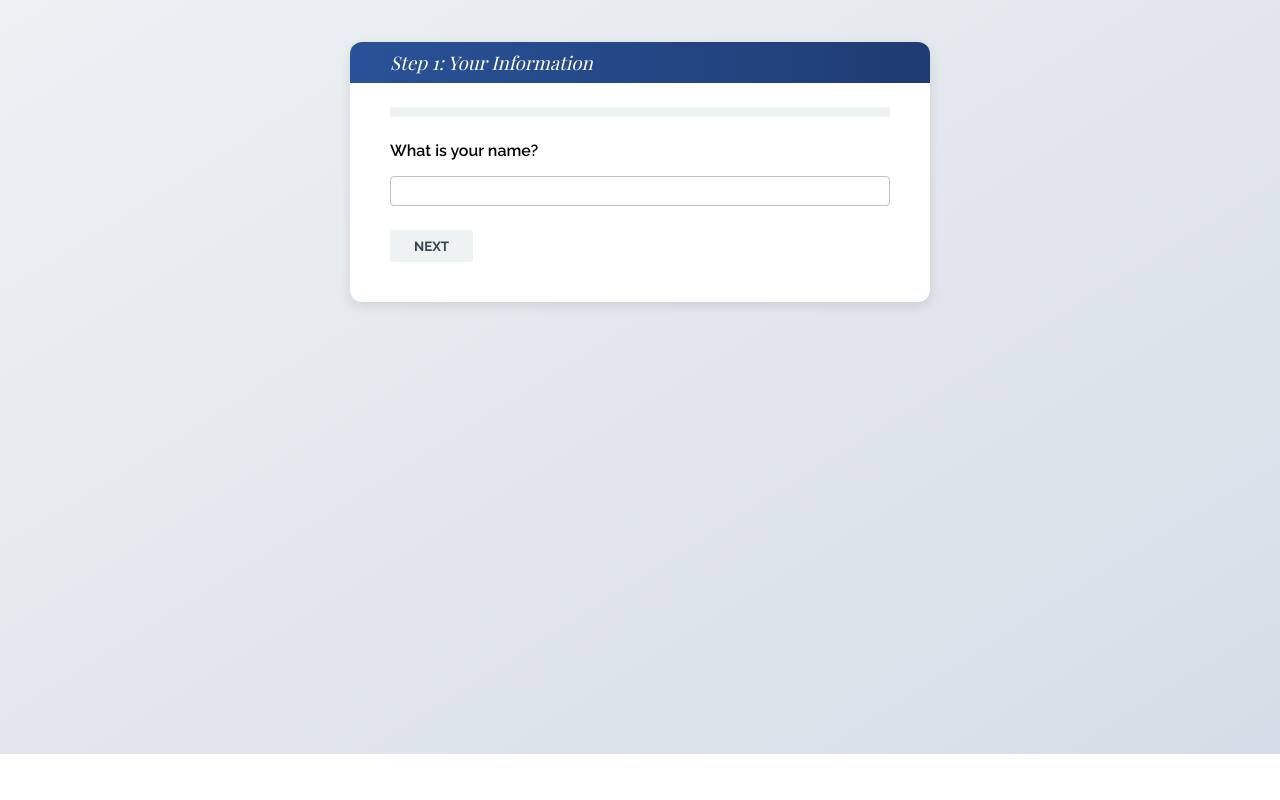
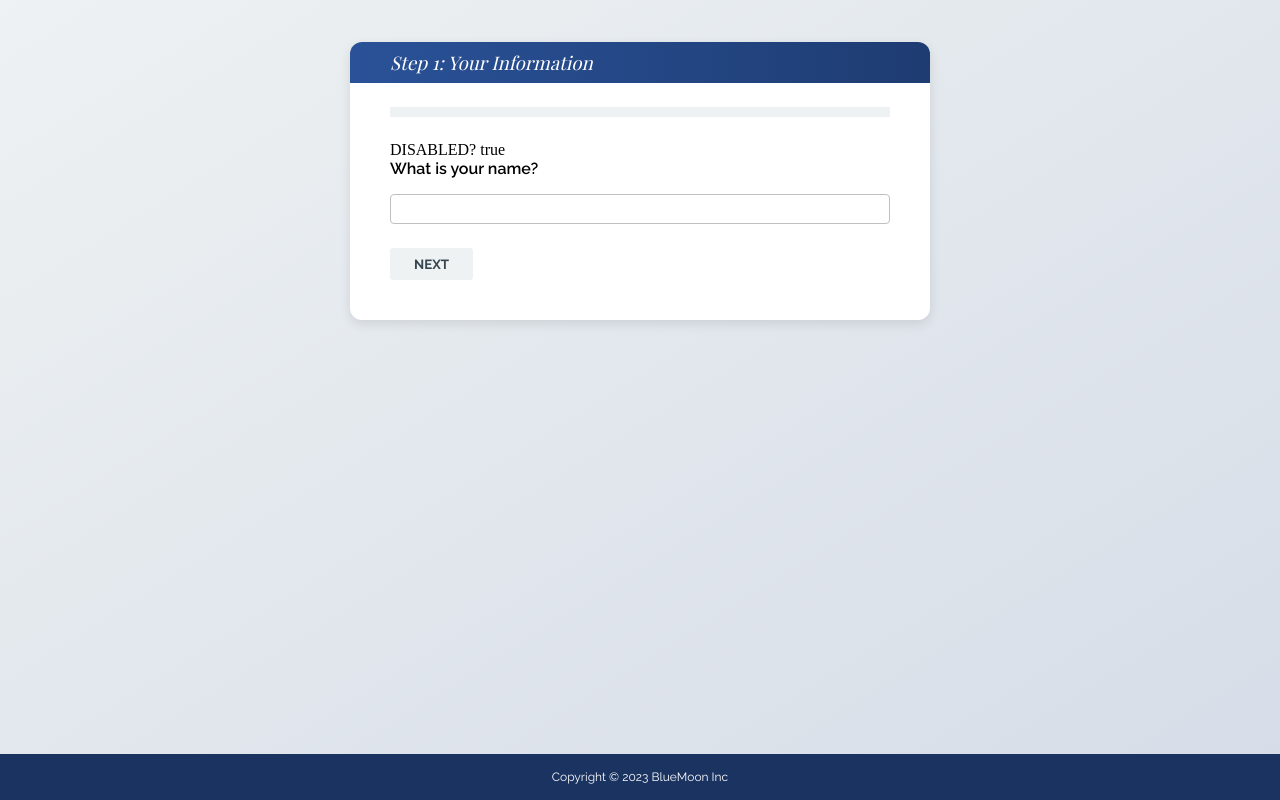
Before and after one commit to lforrister/lifeblue, a Vue app: page / in a window 1280 px wide. Shown: the part 505-1305 px from the top of the page. Before the commit the page ends 1259 px from the top, so only its background shows below. Built offline with nearby package versions, Linux system fonts and the light colour scheme; a web font is replaced by a local one.

Commit message:
footer styling

```diff
--- a/src/assets/scss/mixins/type.scss
+++ b/src/assets/scss/mixins/type.scss
@@ -30,7 +30,8 @@
 }
 
 @mixin p {
-    font-family: $nanum;
+    font-family: $raleway;
+    font-size: $type-12;
     margin: 0;
 }
 
--- /dev/null
+++ b/src/components/Footer.vue
@@ -0,0 +1,34 @@
+<template>
+    <div class="footer__container">
+        <div class="wrapper">
+            <div class="footer__content">
+                <p>Copyright © 2023 BlueMoon Inc</p>
+            </div>
+        </div>
+    </div>
+</template>
+
+<style lang="scss">
+    .footer__container {
+        background: $dark-ocean;
+        position: relative;
+
+        &:after {
+            content: '';
+            position: absolute;
+            top: 0;
+            right: 0;
+            left: 0;
+            bottom: 0;
+            background: rgba(0, 0, 0, 0.15);
+        }
+    }
+
+    .footer__content {
+        color: white;
+        padding: $spacing-16 0;
+        text-align: center;
+        position: relative;
+        z-index: 100;
+    }
+</style>
--- a/src/components/Form.vue
+++ b/src/components/Form.vue
@@ -3,7 +3,7 @@
         <FormHeader v-if="display !== 'finished'" :index="currentQ" :display="display"/>
         <ProgressTracker v-if="display !== 'finished'" :percent="progress" :display="display"/>
 
-        <form class="form__form">
+        <form class="form__form"> DISABLED? {{ disabled }}
             <div v-for="field in displayForm" class="form__section">
                 <Edit v-if="display === 'single' || editable.includes(field.id)" :field="field" @update-validation="updateValidation"/>
                 <Review v-else-if="display === 'full'" :field="field" :editable="editable"/>
@@ -78,6 +78,11 @@
         let inputsVal = needsVal.filter((field) => field.input).map(f => f.id)
         let valCount = validated.value.filter((valField) => inputsVal.includes(valField))
         let passValidation = inputsVal.length === valCount.length
+
+        console.log('pass required? ', passRequired)
+        console.log('pass validation? ', passValidation)
+        console.log('inputs', inputsVal.length, 'val', valCount.length)
+        console.log('validated', validated.value)
 
         return !passValidation || !passRequired
     })
--- a/src/views/HomeView.vue
+++ b/src/views/HomeView.vue
@@ -1,9 +1,3 @@
-<script setup>
-import Form from '../components/Form.vue'
-import Header from '../components/Header.vue'
-import Nav from '../components/Nav.vue'
-</script>
-
 <template>
 	<main>
 		<Nav></Nav>
@@ -13,8 +7,17 @@ import Nav from '../components/Nav.vue'
 				<Form />
 			</div>
 		</div>
+		<Footer />
 	</main>
 </template>
+
+<script setup>
+  import Footer from '../components/Footer.vue';
+  import Form from '../components/Form.vue'
+  import Header from '../components/Header.vue'
+  import Nav from '../components/Nav.vue'
+</script>
+
 
 
 <style lang="scss">
```
Lines whose indentation alone changed are shown as unchanged.
